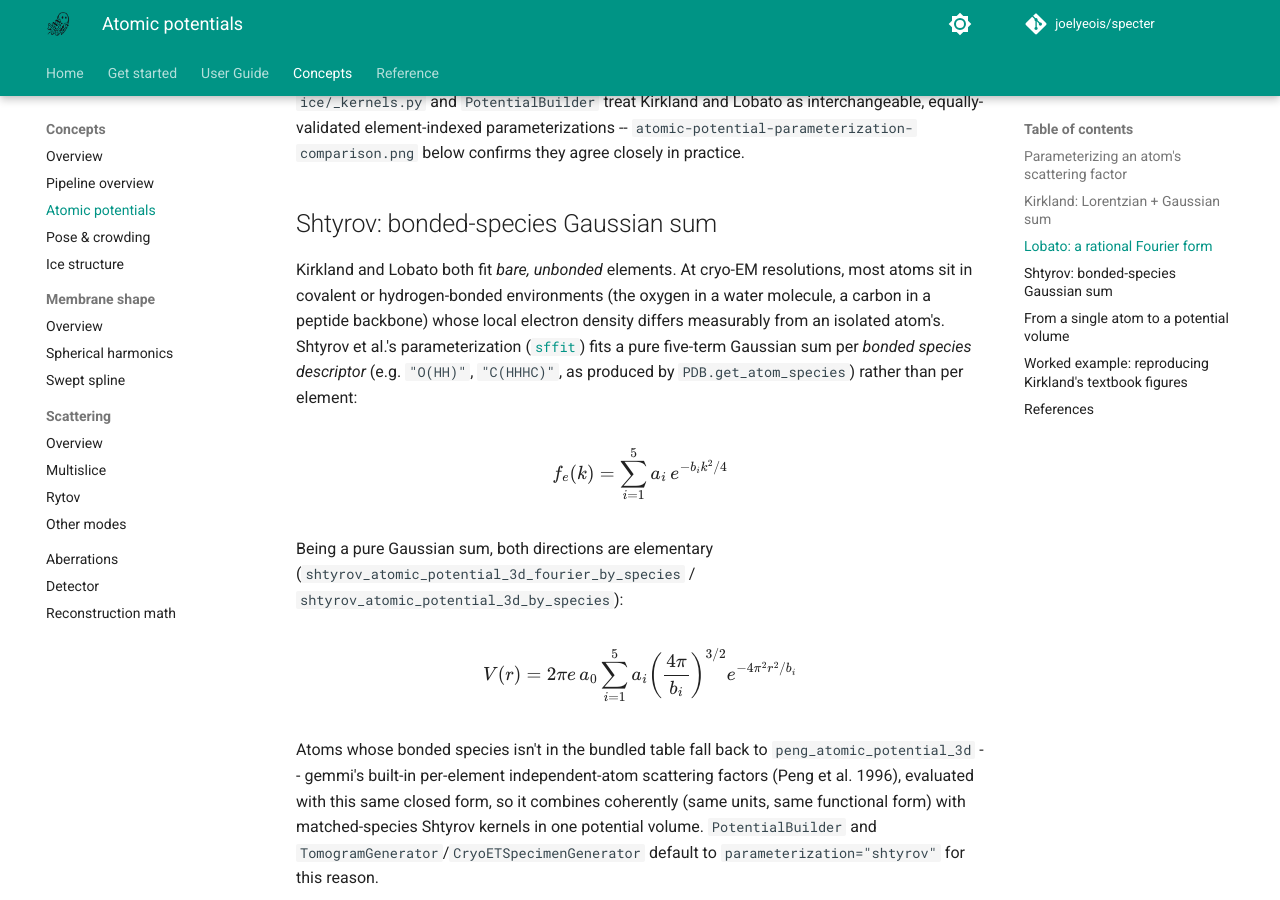
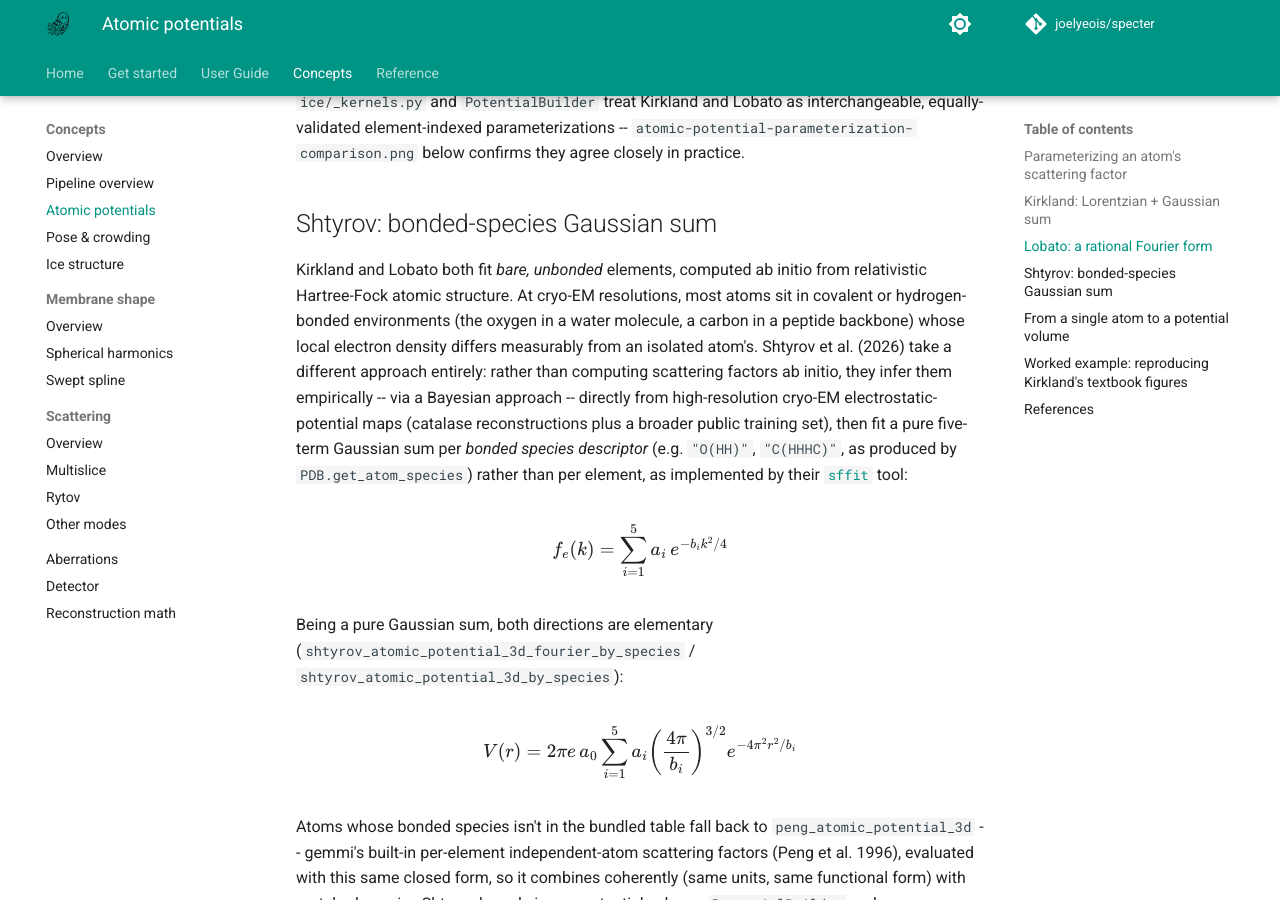
Before and after one commit to joelyeois/specter, an MkDocs documentation site: the page built from docs/concepts/atomic-potentials.md, in a window 1280 px wide and 900 px high, scrolled down 2888 px. Built offline with MkDocs 1.6.1 and Material for MkDocs 9.7.7, drawn with Linux system fonts in a browser that asks for light colours; comment, search, counter and statistics services are not loaded; some of the changed text lies outside the part shown.

Commit message:
Cite the Shtyrov et al. (2026) PNAS paper for sffit
Adds the full citation (Measurement of atomic scattering factors by
cryoelectron microscopy, PNAS 123(19)) and corrects the description
of the method: it's a Bayesian inference from cryo-EM potential maps,
not an ab initio calculation like Kirkland/Lobato.

Co-Authored-By: Claude Sonnet 5 <noreply@anthropic.com>
Claude-Session: https://claude.ai/code/session_015Wgdd5FvxJhFvbbpLgSDkR

```diff
--- a/docs/concepts/atomic-potentials.md
+++ b/docs/concepts/atomic-potentials.md
@@ -110,14 +110,19 @@ agree closely in practice.
 
 ## Shtyrov: bonded-species Gaussian sum
 
-Kirkland and Lobato both fit *bare, unbonded* elements. At cryo-EM
-resolutions, most atoms sit in covalent or hydrogen-bonded environments
-(the oxygen in a water molecule, a carbon in a peptide backbone) whose
-local electron density differs measurably from an isolated atom's. Shtyrov
-et al.'s parameterization ([`sffit`](https://github.com/as2875/sffit))
-fits a pure five-term Gaussian sum per *bonded species descriptor* (e.g.
+Kirkland and Lobato both fit *bare, unbonded* elements, computed ab initio
+from relativistic Hartree-Fock atomic structure. At cryo-EM resolutions,
+most atoms sit in covalent or hydrogen-bonded environments (the oxygen in
+a water molecule, a carbon in a peptide backbone) whose local electron
+density differs measurably from an isolated atom's. Shtyrov et al. (2026)
+take a different approach entirely: rather than computing scattering
+factors ab initio, they infer them empirically -- via a Bayesian
+approach -- directly from high-resolution cryo-EM electrostatic-potential
+maps (catalase reconstructions plus a broader public training set), then
+fit a pure five-term Gaussian sum per *bonded species descriptor* (e.g.
 `"O(HH)"`, `"C(HHHC)"`, as produced by `PDB.get_atom_species`) rather than
-per element:
+per element, as implemented by their [`sffit`](https://github.com/as2875/sffit)
+tool:
 
 \[
 f_e(k) = \sum_{i=1}^{5} a_i\, e^{-b_i k^2 / 4}
@@ -218,8 +223,14 @@ element match to within plotting resolution.
   neutral atoms that obey all physical constraints. *Acta Crystallographica
   Section A: Foundations and Advances*, 70(6), 636-649.
   [doi:10.1107/S205327331401643X](https://doi.org/10.1107/S205327331401643X)
-- Shtyrov, A. et al. Bonded-species electron scattering factors, as
-  implemented by [`sffit`](https://github.com/as2875/sffit).
+- Shtyrov, A., Wilson, H., Slowik, D., Yamashita, K., Li, J., Wojdyr, M.,
+  Chen, S., McMullan, G., Short, J. M., Russo, C. J., Henderson, R., &
+  Murshudov, G. N. (2026). Measurement of atomic scattering factors by
+  cryoelectron microscopy. *Proceedings of the National Academy of
+  Sciences*, 123(19), e2528758123.
+  [doi:10.1073/pnas.2528758123](https://doi.org/10.1073/pnas.2528758123).
+  Bonded-species parameterization used here as implemented by
+  [`sffit`](https://github.com/as2875/sffit).
 - Peng, L.-M., Ren, G., Dudarev, S. L., & Whelan, M. J. (1996). Robust
   parameterization of elastic and absorptive electron atomic scattering
   factors. *Acta Crystallographica Section A*, 52(2), 257-276. (gemmi's
```
